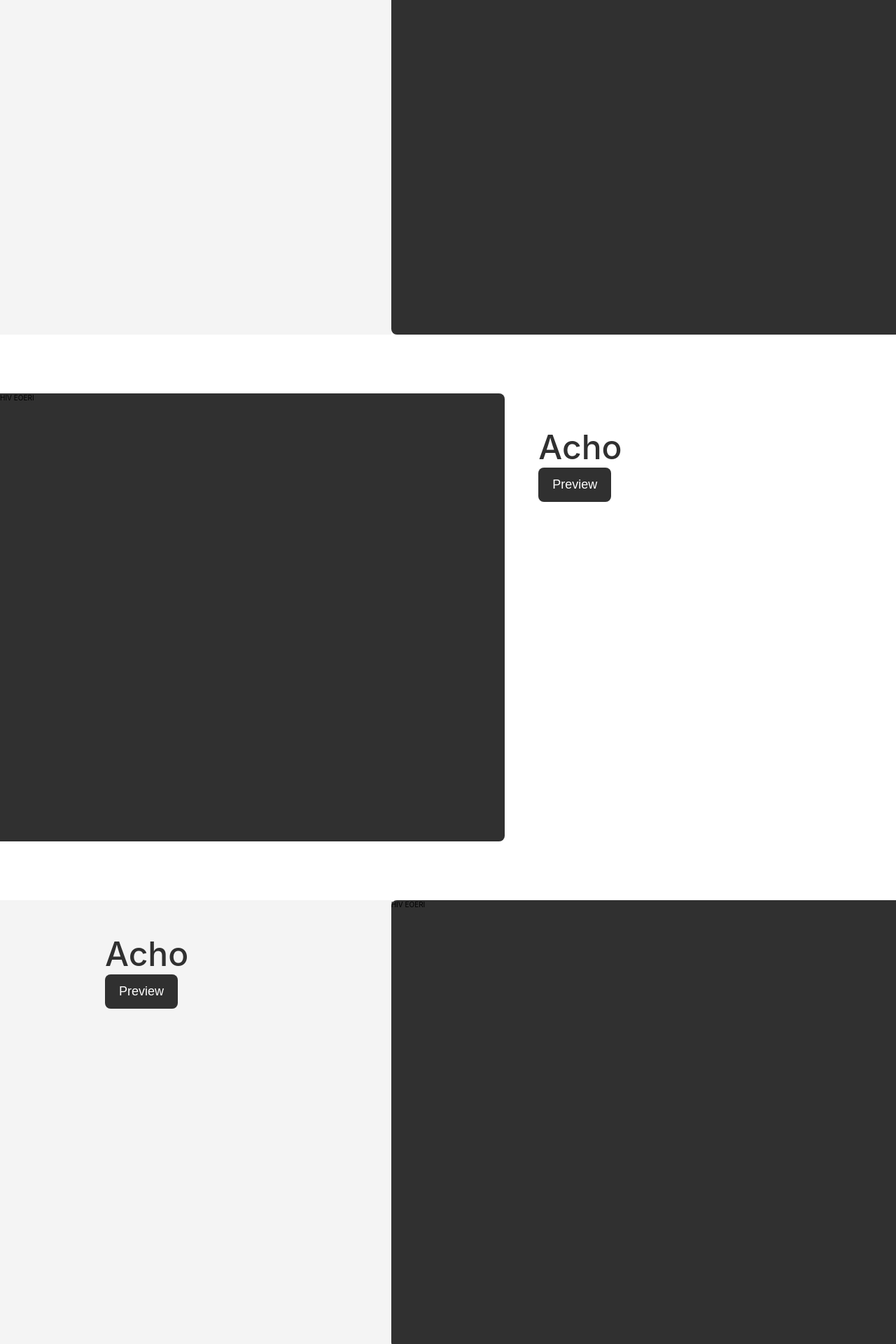
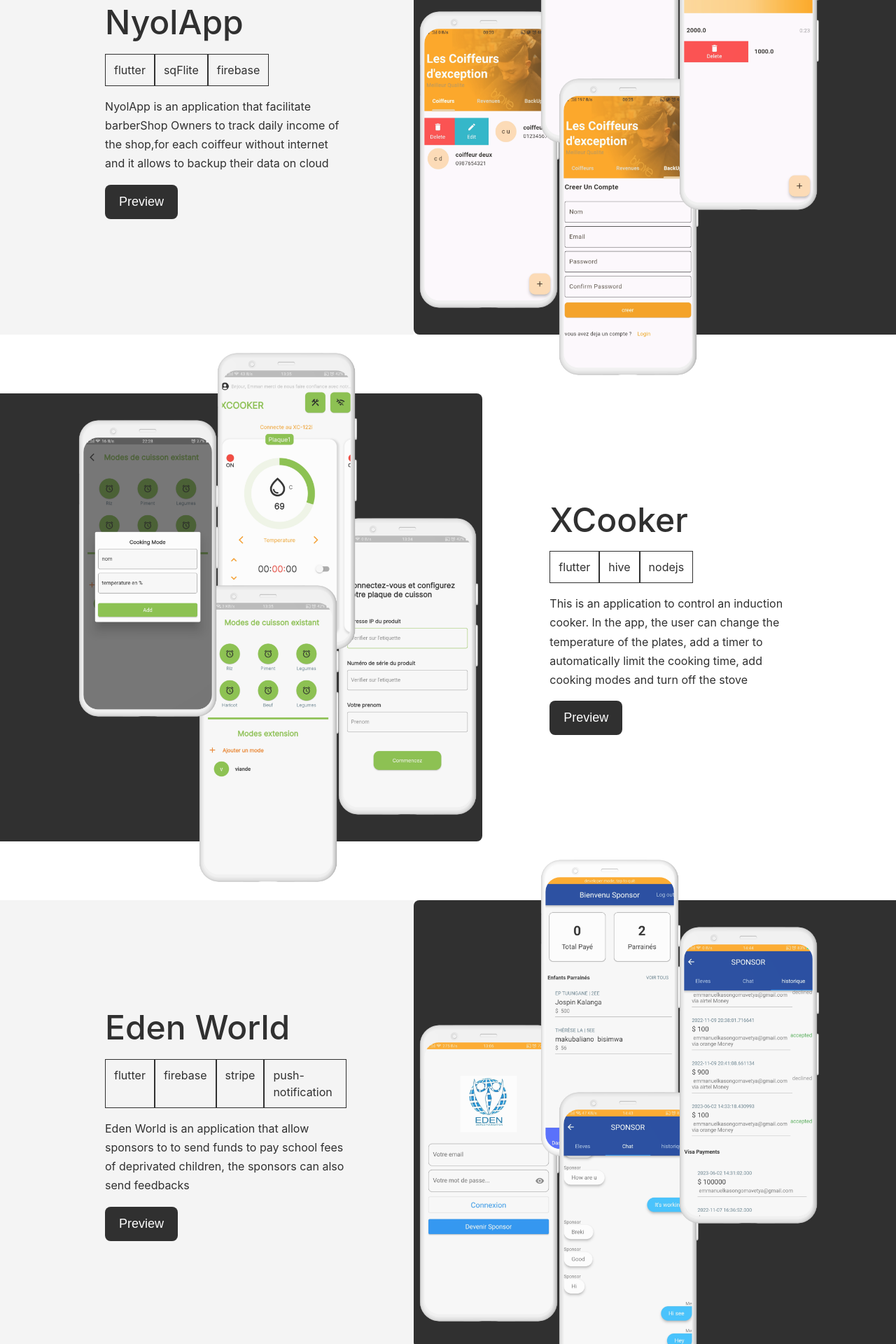
Before and after one commit to kasongo-mavetya-emmanuel/reactjs-my-portfolio, a React (Create React App) app: page / in a window 1280 px wide. Shown: the part 1620-3540 px from the top of the page at 70% size. Built offline with nearby package versions, Linux system fonts and the light colour scheme.

Commit message:
mobile projects added

```diff
--- a/src/components/Projects/LeftSideDescriptionProject.js
+++ b/src/components/Projects/LeftSideDescriptionProject.js
@@ -2,15 +2,24 @@
 import H3 from "../UI/H3/H3";
 import Paragraph from "../UI/Paragraph/Paragraph";
 import classes from "./LeftSideDescriptionProject.module.css";
+import BodyRegular from "../UI/BodyRegular/BodyRegular";
 
 const LeftSideDescriptionProject = (props) => {
   return (
-    <div className={classes["left-side-container"]}>
+    <div key={props.key} className={classes["left-side-container"]}>
       <div className={classes["left-description"]}>
         <div>
           <H3 text={props.title} />
         </div>
-        <div>{props.techStack.map((e) => e)}</div>
+        <div className={classes["tech-left-stack"]}>
+          {props.techStack.map((e, index) => {
+            return (
+              <div className={classes["tech-left-stack-item"]}>
+                <BodyRegular text={e} key={index} />
+              </div>
+            );
+          })}
+        </div>
         <div>
           <Paragraph>{props.description}</Paragraph>
         </div>
@@ -18,7 +27,7 @@
           <CustomButton text={"Preview"} />
         </div>
       </div>
-      <div className={classes["right-preview"]}>HIV EOERI</div>
+      <div className={classes["right-preview"]}>{props.screenShots}</div>
     </div>
   );
 };
--- a/src/components/Projects/LeftSideDescriptionProject.module.css
+++ b/src/components/Projects/LeftSideDescriptionProject.module.css
@@ -6,9 +6,13 @@
 
 .left-description {
   flex: 2;
+  display: flex;
+  gap: 1.6rem;
+  flex-direction: column;
+  justify-content: center;
   padding-top: 4.8rem;
   padding-bottom: 4.8rem;
-  padding-right: 4.8rem;
+  padding-right: 9.6rem;
   padding-left: 15rem;
   background-color: #f4f4f4;
   height: 100%;
@@ -17,7 +21,17 @@
 .right-preview {
   flex: 4;
   height: 100%;
+  position: relative;
   border-bottom-left-radius: 0.8rem;
   border-top-left-radius: 0.8rem;
   background-color: #303030;
 }
+
+.tech-left-stack {
+  display: flex;
+}
+
+.tech-left-stack-item {
+  padding: 1rem 1.2rem;
+  border: 1px solid #303030;
+}
--- /dev/null
+++ b/src/components/Projects/MobileProjects.js
@@ -0,0 +1,143 @@
+import React from "react";
+import nyolapp1 from "../../assets/projects/mobile/nyolapp1.png";
+import nyolapp2 from "../../assets/projects/mobile/nyolapp2.png";
+import nyolapp3 from "../../assets/projects/mobile/nyolapp3.png";
+import nyolapp4 from "../../assets/projects/mobile/nyolapp4.png";
+import xcooker1 from "../../assets/projects/mobile/xcooker1.png";
+import xcooker2 from "../../assets/projects/mobile/xcooker2.png";
+import xcooker3 from "../../assets/projects/mobile/xcooker3.png";
+import xcooker4 from "../../assets/projects/mobile/xcooker4.png";
+import eden1 from "../../assets/projects/mobile/eden1.png";
+import eden2 from "../../assets/projects/mobile/eden2.png";
+import eden3 from "../../assets/projects/mobile/eden3.png";
+import eden4 from "../../assets/projects/mobile/eden4.png";
+import LeftSideDescriptionProject from "./LeftSideDescriptionProject";
+import RightSideDescriptionProject from "./RightSideDescriptionProject";
+import classes from "./MobileProjects.module.css";
+
+// ,{
+//   title:,
+//   description:,
+//   techStack:[],
+//   screenShots:[],
+// },
+
+// eslint-disable-next-line no-sparse-arrays
+const ArrMobileProjects = [
+  {
+    title: "NyolApp",
+    description:
+      "NyolApp is an application that facilitate barberShop Owners to track daily income of the shop,for each coiffeur without internet and it allows to backup their data on cloud",
+    techStack: ["flutter", "sqFlite", "firebase"],
+    screenShots: [
+      <img
+        src={nyolapp1}
+        className={`${classes["screenshot"]} ${classes["screenshot-left-img1"]}`}
+        alt="nyolapp mockup"
+      />,
+      <img
+        src={nyolapp2}
+        className={`${classes["screenshot"]} ${classes["screenshot-left-img2"]}`}
+        alt="nyolapp mockup"
+      />,
+      <img
+        src={nyolapp3}
+        className={`${classes["screenshot"]} ${classes["screenshot-left-img3"]}`}
+        alt="nyolapp mockup"
+      />,
+      <img
+        src={nyolapp4}
+        className={`${classes["screenshot"]} ${classes["screenshot-left-img4"]}`}
+        alt="nyolapp mockup"
+      />,
+    ],
+  },
+  {
+    title: "XCooker",
+    description:
+      "This is an application to control an induction cooker. In the app, the user can change the temperature of the plates, add a timer to automatically limit the cooking time, add cooking modes and turn off the stove",
+    techStack: ["flutter", "hive", "nodejs"],
+    screenShots: [
+      <img
+        src={xcooker1}
+        className={`${classes["screenshot"]} ${classes["screenshot-right-img1"]}`}
+        alt="xcooker mockup"
+      />,
+      <img
+        src={xcooker2}
+        className={`${classes["screenshot"]} ${classes["screenshot-right-img2"]}`}
+        alt="xcooker mockup"
+      />,
+      <img
+        src={xcooker3}
+        className={`${classes["screenshot"]} ${classes["screenshot-right-img3"]}`}
+        alt="xcooker mockup"
+      />,
+      <img
+        src={xcooker4}
+        className={`${classes["screenshot"]} ${classes["screenshot-right-img4"]}`}
+        alt="xcooker mockup"
+      />,
+    ],
+  },
+  {
+    title: "Eden World",
+    description:
+      "Eden World is an application that allow sponsors to to send funds to pay school fees of deprivated children, the sponsors can also send feedbacks  ",
+    techStack: ["flutter", "firebase", "stripe", "push-notification"],
+    screenShots: [
+      <img
+        src={eden1}
+        className={`${classes["screenshot"]} ${classes["screenshot-left-img1"]}`}
+        alt="eden mockup"
+      />,
+      <img
+        src={eden2}
+        className={`${classes["screenshot"]} ${classes["screenshot-left-img2"]}`}
+        alt="eden mockup"
+      />,
+      <img
+        src={eden3}
+        className={`${classes["screenshot"]} ${classes["screenshot-left-img3"]}`}
+        alt="eden mockup"
+      />,
+      <img
+        src={eden4}
+        className={`${classes["screenshot"]} ${classes["screenshot-left-img4"]}`}
+        alt="eden mockup"
+      />,
+    ],
+  },
+];
+
+const MobileProjects = () => {
+  return (
+    <React.Fragment>
+      {ArrMobileProjects.map((project, index) => {
+        if (index % 2 === 0) {
+          return (
+            <LeftSideDescriptionProject
+              key={index}
+              title={project.title}
+              description={project.description}
+              techStack={project.techStack}
+              screenShots={project.screenShots}
+            />
+          );
+        } else {
+          return (
+            <RightSideDescriptionProject
+              key={index}
+              title={project.title}
+              description={project.description}
+              techStack={project.techStack}
+              screenShots={project.screenShots}
+            />
+          );
+        }
+      })}
+    </React.Fragment>
+  );
+};
+
+export default MobileProjects;
--- /dev/null
+++ b/src/components/Projects/MobileProjects.module.css
@@ -0,0 +1,42 @@
+.screenshot {
+  height: 50rem;
+  width: auto;
+  position: absolute;
+}
+
+.screenshot-left-img1 {
+  left: -25%;
+  bottom: 0;
+}
+
+.screenshot-left-img2 {
+  top: -15%;
+}
+
+.screenshot-left-img3 {
+  right: 15%;
+  bottom: -15%;
+}
+
+.screenshot-left-img4 {
+  right: -10%;
+}
+
+.screenshot-right-img1 {
+  right: -25%;
+  bottom: 0;
+}
+
+.screenshot-right-img2 {
+  top: -15%;
+  right: 0%;
+}
+
+.screenshot-right-img3 {
+  left: 15%;
+  bottom: -15%;
+}
+
+.screenshot-right-img4 {
+  left: -10%;
+}
--- a/src/components/Projects/Projects.js
+++ b/src/components/Projects/Projects.js
@@ -1,39 +1,9 @@
-import LeftSideDescriptionProject from "./LeftSideDescriptionProject";
-import RightSideDescriptionProject from "./RightSideDescriptionProject";
+import MobileProjects from "./MobileProjects";
 
 const Projects = () => {
   return (
     <div>
-      <LeftSideDescriptionProject
-        title={"Acho"}
-        techStack={[]}
-        description={""}
-      />
-      <RightSideDescriptionProject
-        title={"Acho"}
-        techStack={[]}
-        description={""}
-      />
-      <LeftSideDescriptionProject
-        title={"Acho"}
-        techStack={[]}
-        description={""}
-      />
-      <RightSideDescriptionProject
-        title={"Acho"}
-        techStack={[]}
-        description={""}
-      />
-      <LeftSideDescriptionProject
-        title={"Acho"}
-        techStack={[]}
-        description={""}
-      />
-      <RightSideDescriptionProject
-        title={"Acho"}
-        techStack={[]}
-        description={""}
-      />
+      <MobileProjects />
     </div>
   );
 };
--- a/src/components/Projects/RightSideDescriptionProject.js
+++ b/src/components/Projects/RightSideDescriptionProject.js
@@ -2,16 +2,25 @@
 import H3 from "../UI/H3/H3";
 import Paragraph from "../UI/Paragraph/Paragraph";
 import classes from "./RightSideDescriptionProject.module.css";
+import BodyRegular from "../UI/BodyRegular/BodyRegular";
 
 const RightSideDescriptionProject = (props) => {
   return (
-    <div className={classes["right-side-container"]}>
-      <div className={classes["left-preview"]}>HIV EOERI</div>
+    <div key={props.key} className={classes["right-side-container"]}>
+      <div className={classes["left-preview"]}>{props.screenShots}</div>
       <div className={classes["right-description"]}>
         <div>
           <H3 text={props.title} />
         </div>
-        <div>{props.techStack.map((e) => e)}</div>
+        <div className={classes["tech-right-stack"]}>
+          {props.techStack.map((e, index) => {
+            return (
+              <div className={classes["tech-right-stack-item"]}>
+                <BodyRegular text={e} key={index} />
+              </div>
+            );
+          })}
+        </div>
         <div>
           <Paragraph>{props.description}</Paragraph>
         </div>
--- a/src/components/Projects/RightSideDescriptionProject.module.css
+++ b/src/components/Projects/RightSideDescriptionProject.module.css
@@ -6,17 +6,31 @@
 
 .right-description {
   flex: 2;
+  display: flex;
+  gap: 1.6rem;
+  flex-direction: column;
+  justify-content: center;
   padding-top: 4.8rem;
   padding-bottom: 4.8rem;
-  padding-left: 4.8rem;
+  padding-left: 9.6rem;
   padding-right: 15rem;
   height: 100%;
 }
 
 .left-preview {
   flex: 4;
+  position: relative;
   height: 100%;
   border-bottom-right-radius: 0.8rem;
   border-top-right-radius: 0.8rem;
   background-color: #303030;
 }
+
+.tech-right-stack {
+  display: flex;
+}
+
+.tech-right-stack-item {
+  padding: 1rem 1.2rem;
+  border: 1px solid #303030;
+}
--- a/src/components/UI/BodyRegular/BodyRegular.js
+++ b/src/components/UI/BodyRegular/BodyRegular.js
@@ -1,6 +1,7 @@
 const BodyRegular = (props) => {
   return (
     <p
+      key={props.key}
       style={{
         color: "#303030",
         fontSize: "1.6rem",
```
Also changed, not shown: src/components/Projects/WebProjects.js (added, +18 -0 lines).
